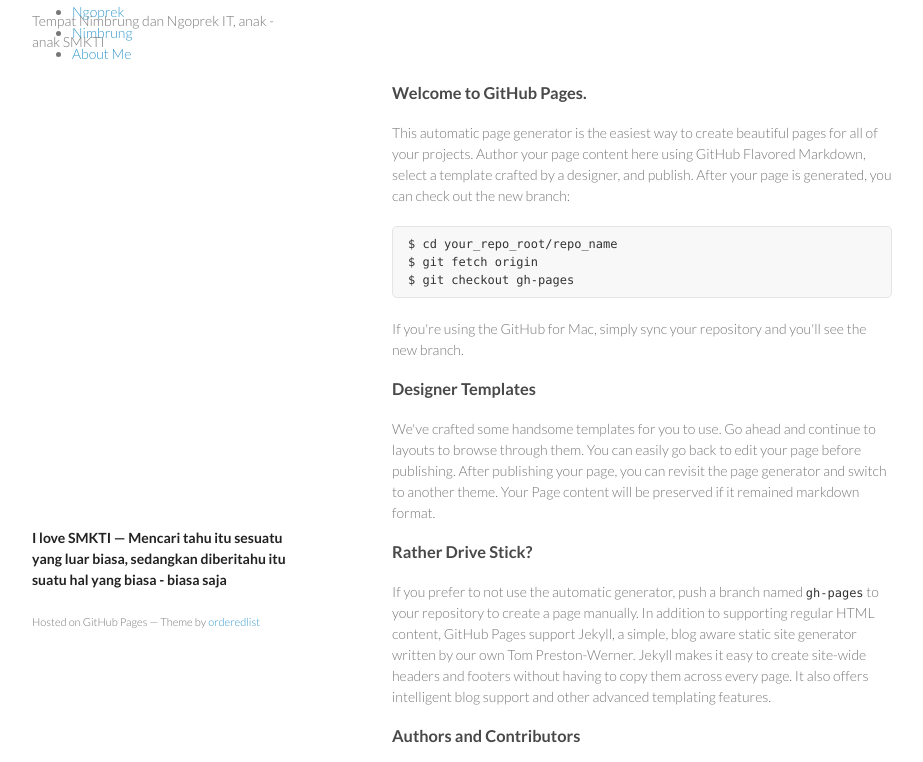
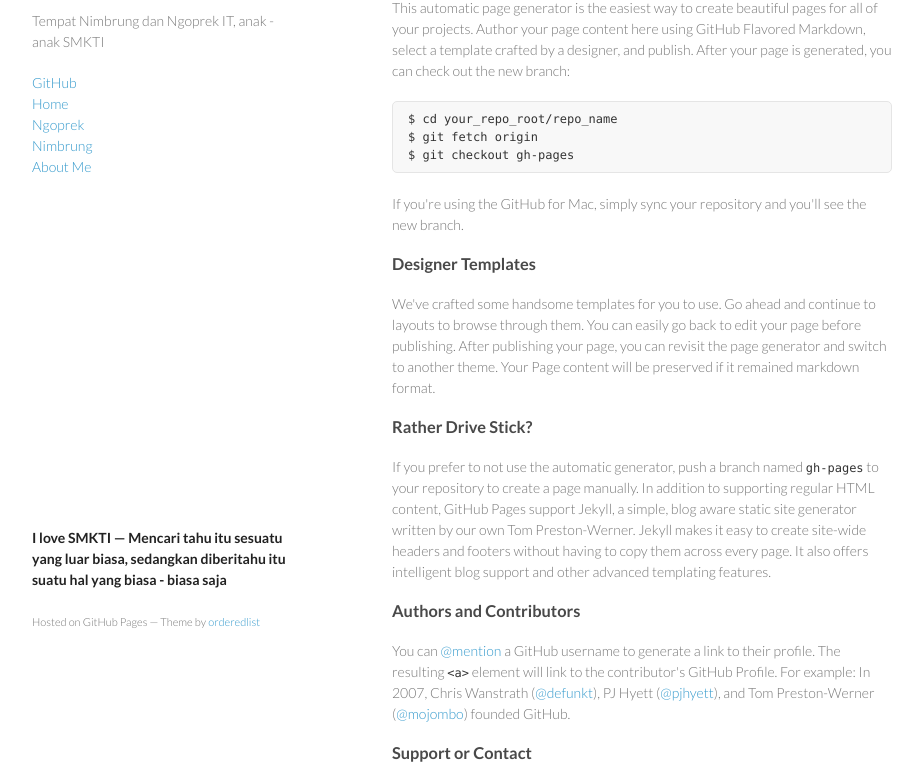
Before and after one commit to classroom-smkti/classroom-smkti.github.io, a plain HTML site: page index.html in a window 1280 px wide. Shown: the part 99-861 px from the top of the page, without its empty margins (178-1101 px from the left). Drawn offline with Linux system fonts and the light colour scheme.

Commit message:
updated index.html ul and li rt

```diff
--- a/index.html
+++ b/index.html
@@ -17,14 +17,14 @@
       <header>
         <h1>Class Room SMKTI</h1>
         <p>Tempat Nimbrung dan Ngoprek IT, anak - anak SMKTI</p>
+        <p class="view">
+        <a href="https://github.com/classroom-smkti">GitHub</a> <br>
+        <a href="/">Home</a><br>
+        <a href="/ngoprek/">Ngoprek</a><br>
+        <a href="/nimbrung/">Nimbrung</a><br>
+        <a href="/about/">About Me</a><br>
+        </p>
       </header>
-        <ul>
-        <li class="view"><a href="https://github.com/classroom-smkti">GitHub</a></li>
-        <li class="view"><a href="/">Home</a></li>
-        <li class="view"><a href="/ngoprek/">Ngoprek</a></li>
-        <li class="view"><a href="/nimbrung/">Nimbrung</a></li>
-        <li class="view"><a href="/about/">About Me</a></li>
-        </ul>
       <section>
         <h3>
 <a name="welcome-to-github-pages" class="anchor" href="#welcome-to-github-pages"><span class="octicon octicon-link"></span></a>Welcome to GitHub Pages.</h3>
```
